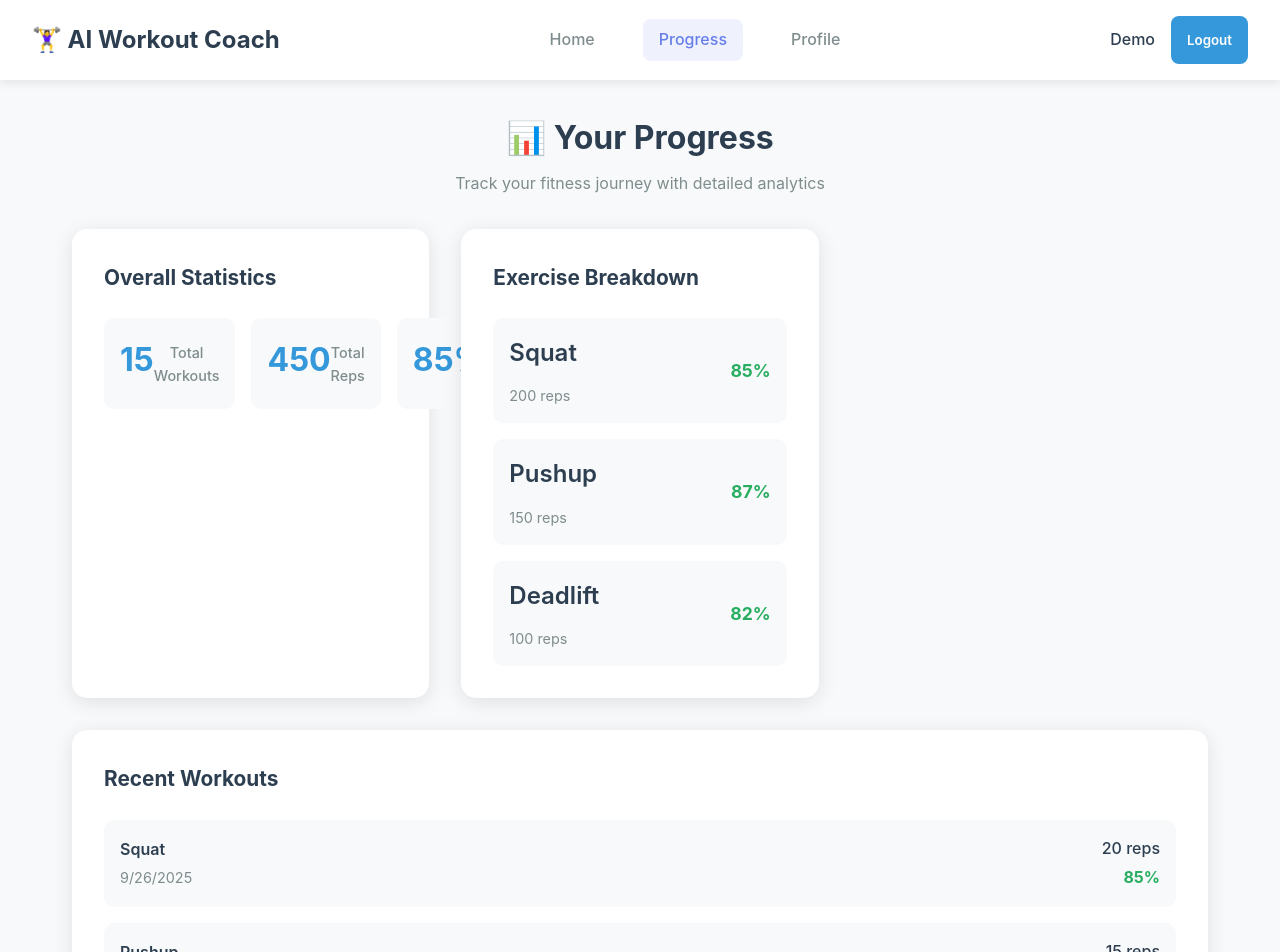
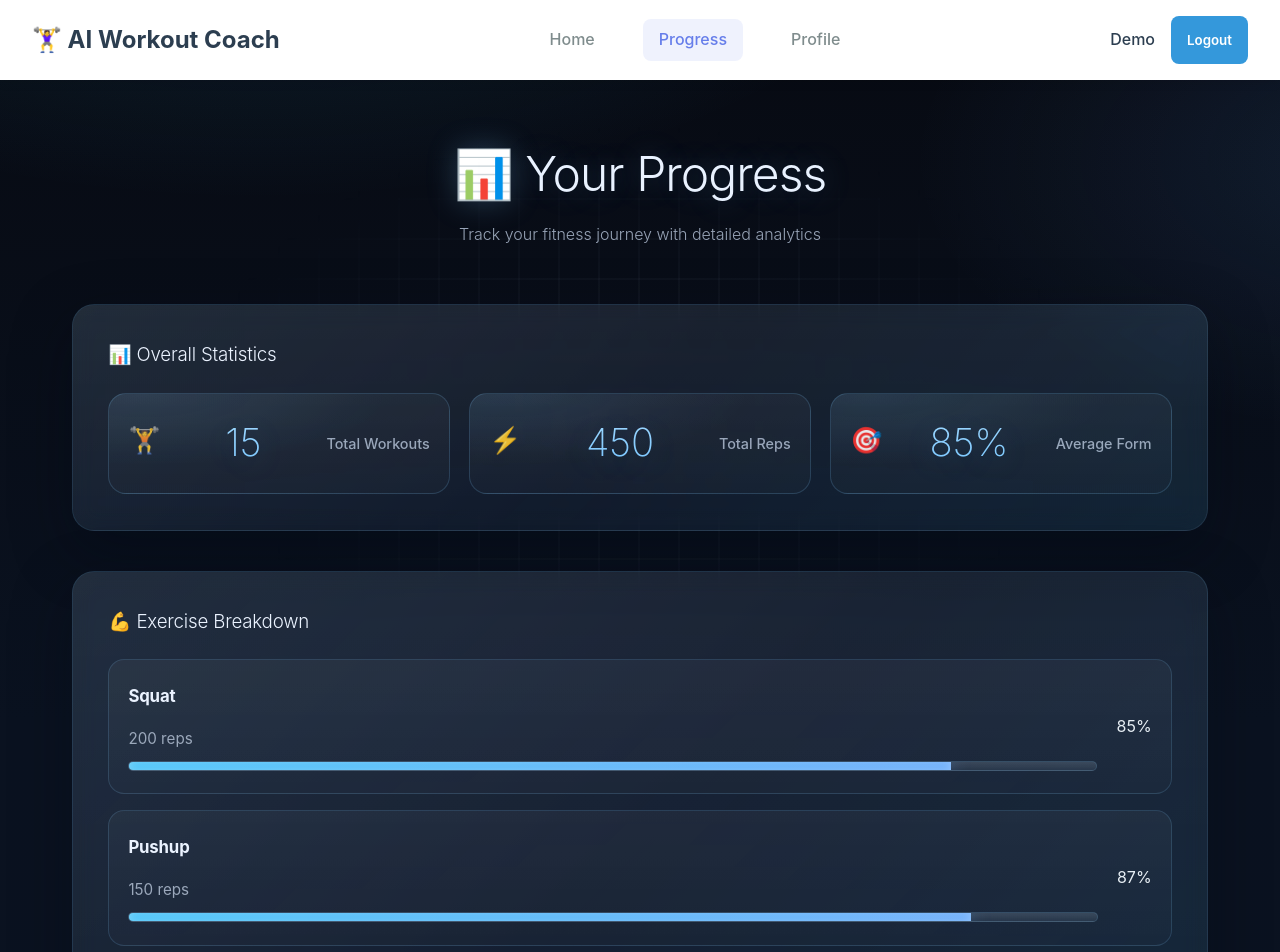
Before and after one commit to jennifershi255/ript, a React (Create React App) app in the folder web/: page /analytics in a window 1280 px wide. Shown: the top 952 px of the page. Built offline with nearby package versions, Linux system fonts and the light colour scheme; sample sign-in values are in the browser's storage.

Commit message:
update progress page layout

```diff
--- a/web/src/screens/AnalyticsScreen.css
+++ b/web/src/screens/AnalyticsScreen.css
@@ -1,168 +1,143 @@
-.analytics-screen {
-  min-height: 100vh;
-  background: #f8f9fa;
+:root{
+  --bg-0:#070a12;           /* deep space */
+  --bg-1:#0b1220;           /* card backdrop */
+  --ink:#e6edf3;            /* text on dark */
+  --muted:#97a3b6;
+  --ice-1:#9bd6ff;          /* icy chrome edges */
+  --ice-2:#7cc7ff;
+  --accent:#38bdf8;         /* primary glow */
+  --accent-2:#60a5fa;       /* secondary glow */
+  --ok:#f59e0b;             /* amber */
+  --bad:#ef4444;
+  --radius:22px;
+  --shadow-lg:0 20px 60px rgba(3,8,20,.35);
 }
 
-.analytics-content {
-  max-width: 1200px;
-  margin: 0 auto;
-  padding: 2rem;
+/* page */
+.analytics-screen{
+  min-height:100vh;
+  color:var(--ink);
+  background:
+    radial-gradient(1200px 600px at 20% -10%, rgba(56,189,248,.15), transparent 60%),
+    radial-gradient(900px 500px at 110% 10%, rgba(96,165,250,.12), transparent 55%),
+    linear-gradient(180deg, var(--bg-0), #0a1220 45%, #0b1220);
 }
 
-.analytics-header {
-  text-align: center;
-  margin-bottom: 2rem;
+/* subtle holo grid */
+.analytics-screen::before{
+  content:"";
+  position:fixed; inset:0;
+  background-image: linear-gradient(transparent 95%, rgba(148,163,184,.08) 95%),
+                    linear-gradient(90deg, transparent 95%, rgba(148,163,184,.08) 95%);
+  background-size: 40px 40px;
+  mask-image: radial-gradient(50% 50% at 50% 50%, #000 0%, transparent 70%);
+  pointer-events:none;
 }
 
-.analytics-header h1 {
-  font-size: 2rem;
-  font-weight: bold;
-  color: #2c3e50;
-  margin: 0 0 0.5rem;
+.analytics-content{
+  max-width:1200px;
+  margin:0 auto;
+  padding:3.5rem 2rem 6rem;
+  display:flex; flex-direction:column; align-items:center;
 }
 
-.analytics-header p {
-  color: #7f8c8d;
-  margin: 0;
+.analytics-header{ text-align:center; margin-bottom:3.5rem; }
+.analytics-header h1{
+  font-size:3rem; font-weight:300; letter-spacing:-.02em;
+  color:#e9f2ff;
+  text-shadow:0 0 30px rgba(124,199,255,.25);
+  margin:0 0 .6rem;
+}
+.analytics-header p{ color:var(--muted); font-weight:300; }
+
+/* layout */
+.analytics-grid{
+  display:grid; gap:2.5rem; width:100%;
+  grid-template-columns: 1fr;
 }
 
-.analytics-grid {
-  display: grid;
-  grid-template-columns: repeat(auto-fit, minmax(300px, 1fr));
-  gap: 2rem;
+/* glass card w/ iridescent edge */
+.analytics-card{
+  background: linear-gradient(180deg, rgba(255,255,255,.06), rgba(255,255,255,.02));
+  border: 1px solid rgba(124,199,255,.18);
+  border-radius: var(--radius);
+  padding:2.2rem;
+  box-shadow: var(--shadow-lg);
+  backdrop-filter: blur(12px) saturate(120%);
+  position:relative;
+  overflow:hidden;
+  animation: fadeInUp .5s ease-out;
+}
+.analytics-card::after{
+  content:"";
+  position:absolute; inset:-1px;
+  border-radius: inherit;
+  background:
+    linear-gradient(135deg, rgba(155,214,255,.35), rgba(96,165,250,.15), rgba(56,189,248,.35));
+  mix-blend-mode: screen;
+  opacity:.25; pointer-events:none;
+}
+.analytics-card.full-width{ grid-column: 1 / -1; }
+
+.analytics-card h3{
+  color:#eaf2ff; font-weight:300; letter-spacing:-.01em;
+  margin:0 0 1.4rem; display:flex; align-items:center; gap:.6rem;
 }
 
-.analytics-card {
-  background: white;
-  border-radius: 15px;
-  padding: 2rem;
-  box-shadow: 0 4px 20px rgba(0, 0, 0, 0.1);
-  animation: fadeInUp 0.6s ease-out;
+/* stats */
+.stats-grid{
+  display:grid; grid-template-columns:repeat(3, minmax(0,1fr)); gap:1.2rem;
 }
+.stat-item{
+  text-align:center; padding:1.6rem 1.2rem;
+  background: radial-gradient(120% 120% at 10% 0%, rgba(124,199,255,.10), transparent 60%),
+              linear-gradient(180deg, rgba(255,255,255,.04), rgba(255,255,255,.02));
+  border:1px solid rgba(124,199,255,.18);
+  border-radius:18px; transition:.25s transform, .25s box-shadow;
+}
+.stat-item:hover{ transform: translateY(-2px); box-shadow:0 10px 30px rgba(56,189,248,.22); }
+.stat-icon{ font-size:1.6rem; margin-bottom:.4rem; opacity:.9; }
+.stat-value{
+  font-size:2.4rem; font-weight:200; line-height:1;
+  background: linear-gradient(180deg, var(--ice-1), var(--ice-2));
+  -webkit-background-clip:text; background-clip:text; color:transparent;
+  text-shadow:0 6px 30px rgba(124,199,255,.25);
+  margin:.25rem 0 .4rem;
+}
+.stat-label{ color:var(--muted); }
 
-.analytics-card.full-width {
-  grid-column: 1 / -1;
+/* lists */
+.exercise-list,.workout-list{ display:flex; flex-direction:column; gap:1rem; }
+.exercise-item,.workout-item{
+  display:flex; justify-content:space-between; align-items:center; gap:1.2rem;
+  padding:1.4rem 1.2rem;
+  border-radius:16px;
+  background: linear-gradient(180deg, rgba(255,255,255,.045), rgba(255,255,255,.02));
+  border:1px solid rgba(124,199,255,.16);
+  transition:.25s transform, .25s border-color, .25s box-shadow;
 }
+.exercise-item:hover,.workout-item:hover{
+  transform: translateY(-1px);
+  border-color: rgba(124,199,255,.28);
+  box-shadow: 0 6px 24px rgba(56,189,248,.20);
+}
+.exercise-info,.workout-info{ display:flex; flex-direction:column; gap:.6rem; flex:1; }
+.workout-header{ display:flex; justify-content:space-between; align-items:center; margin-bottom:.2rem; }
 
-.analytics-card h3 {
-  color: #2c3e50;
-  margin: 0 0 1.5rem;
-  font-size: 1.3rem;
+.exercise-name,.workout-exercise{
+  color:#eaf2ff; font-size:1.05rem; text-transform:capitalize; letter-spacing:-.01em;
 }
+.exercise-reps,.workout-date{ color:var(--muted); font-size:.95rem; }
 
-.stats-grid {
-  display: grid;
-  grid-template-columns: repeat(3, 1fr);
-  gap: 1rem;
+/* progress */
+.progress-bar-container{
+  width:100%; height:10px; border-radius:999px; overflow:hidden;
+  background: linear-gradient(180deg, rgba(148,163,184,.25), rgba(148,163,184,.12));
+  border:1px solid rgba(124,199,255,.15);
 }
-
-.stat-item {
-  text-align: center;
-  padding: 1rem;
-  background: #f8f9fa;
-  border-radius: 10px;
+.progress-bar{
+  height: 100%;
+  background: linear-gradient(90deg, var(--accent), var(--accent-2));
+  box-shadow: 0 0 18px rgba(96,165,250,.55), inset 0 0 10px rgba(255,255,255,.35);
+  transition: width .45s ease;
 }
-
-.stat-value {
-  font-size: 2rem;
-  font-weight: bold;
-  color: #3498db;
-  margin-bottom: 0.5rem;
-}
-
-.stat-label {
-  font-size: 0.9rem;
-  color: #7f8c8d;
-}
-
-.exercise-list,
-.workout-list {
-  display: flex;
-  flex-direction: column;
-  gap: 1rem;
-}
-
-.exercise-item,
-.workout-item {
-  display: flex;
-  justify-content: space-between;
-  align-items: center;
-  padding: 1rem;
-  background: #f8f9fa;
-  border-radius: 10px;
-}
-
-.exercise-info,
-.workout-info {
-  display: flex;
-  flex-direction: column;
-  gap: 0.25rem;
-}
-
-.exercise-name,
-.workout-exercise {
-  font-weight: 600;
-  color: #2c3e50;
-  text-transform: capitalize;
-}
-
-.exercise-reps,
-.workout-date {
-  font-size: 0.9rem;
-  color: #7f8c8d;
-}
-
-.exercise-accuracy {
-  font-weight: bold;
-  color: #27ae60;
-  font-size: 1.1rem;
-}
-
-.workout-stats {
-  display: flex;
-  flex-direction: column;
-  align-items: flex-end;
-  gap: 0.25rem;
-}
-
-.workout-reps {
-  color: #2c3e50;
-  font-weight: 500;
-}
-
-.workout-accuracy {
-  color: #27ae60;
-  font-weight: bold;
-}
-
-.no-data {
-  text-align: center;
-  color: #7f8c8d;
-  font-style: italic;
-  padding: 2rem;
-}
-
-@keyframes fadeInUp {
-  from {
-    opacity: 0;
-    transform: translateY(30px);
-  }
-  to {
-    opacity: 1;
-    transform: translateY(0);
-  }
-}
-
-@media (max-width: 768px) {
-  .analytics-content {
-    padding: 1rem;
-  }
-
-  .analytics-grid {
-    grid-template-columns: 1fr;
-  }
-
-  .stats-grid {
-    grid-template-columns: 1fr;
-  }
-}
--- a/web/src/screens/AnalyticsScreen.tsx
+++ b/web/src/screens/AnalyticsScreen.tsx
@@ -25,19 +25,22 @@ const AnalyticsScreen: React.FC = () => {
         <div className="analytics-grid">
           {/* Overall Stats */}
           <div className="analytics-card">
-            <h3>Overall Statistics</h3>
+            <h3>📊 Overall Statistics</h3>
             <div className="stats-grid">
               <div className="stat-item">
+                <div className="stat-icon">🏋️</div>
                 <div className="stat-value">
                   {analytics?.totalSessions || 0}
                 </div>
                 <div className="stat-label">Total Workouts</div>
               </div>
               <div className="stat-item">
+                <div className="stat-icon">⚡</div>
                 <div className="stat-value">{analytics?.totalReps || 0}</div>
                 <div className="stat-label">Total Reps</div>
               </div>
               <div className="stat-item">
+                <div className="stat-icon">🎯</div>
                 <div className="stat-value">
                   {analytics?.averageFormAccuracy || 0}%
                 </div>
@@ -48,13 +51,19 @@ const AnalyticsScreen: React.FC = () => {
 
           {/* Exercise Breakdown */}
           <div className="analytics-card">
-            <h3>Exercise Breakdown</h3>
+            <h3>💪 Exercise Breakdown</h3>
             <div className="exercise-list">
               {analytics?.exerciseBreakdown?.map((exercise, index) => (
                 <div key={index} className="exercise-item">
                   <div className="exercise-info">
                     <span className="exercise-name">{exercise.exercise}</span>
                     <span className="exercise-reps">{exercise.reps} reps</span>
+                    <div className="progress-bar-container">
+                      <div
+                        className="progress-bar"
+                        style={{ width: `${exercise.formAccuracy}%` }}
+                      ></div>
+                    </div>
                   </div>
                   <div className="exercise-accuracy">
                     {exercise.formAccuracy}%
@@ -66,22 +75,36 @@ const AnalyticsScreen: React.FC = () => {
 
           {/* Recent Workouts */}
           <div className="analytics-card full-width">
-            <h3>Recent Workouts</h3>
+            <h3>📅 Recent Workouts</h3>
             <div className="workout-list">
               {workoutHistory?.slice(0, 5).map((workout, index) => (
                 <div key={index} className="workout-item">
                   <div className="workout-info">
-                    <span className="workout-exercise">{workout.exercise}</span>
-                    <span className="workout-date">
-                      {new Date(workout.startTime).toLocaleDateString()}
-                    </span>
+                    <div className="workout-header">
+                      <span className="workout-exercise">🏋️ {workout.exercise}</span>
+                      <span className="workout-date">
+                        {new Date(workout.startTime).toLocaleDateString('en-US', {
+                          month: 'short',
+                          day: 'numeric',
+                          year: 'numeric'
+                        })}
+                      </span>
+                    </div>
+                    <div className="workout-progress">
+                      <div className="progress-bar-container">
+                        <div
+                          className="progress-bar"
+                          style={{ width: `${workout.formAccuracy}%` }}
+                        ></div>
+                      </div>
+                    </div>
                   </div>
                   <div className="workout-stats">
                     <span className="workout-reps">
-                      {workout.totalReps} reps
+                      ⚡ {workout.totalReps} reps
                     </span>
                     <span className="workout-accuracy">
-                      {workout.formAccuracy}%
+                      🎯 {workout.formAccuracy}%
                     </span>
                   </div>
                 </div>
```
